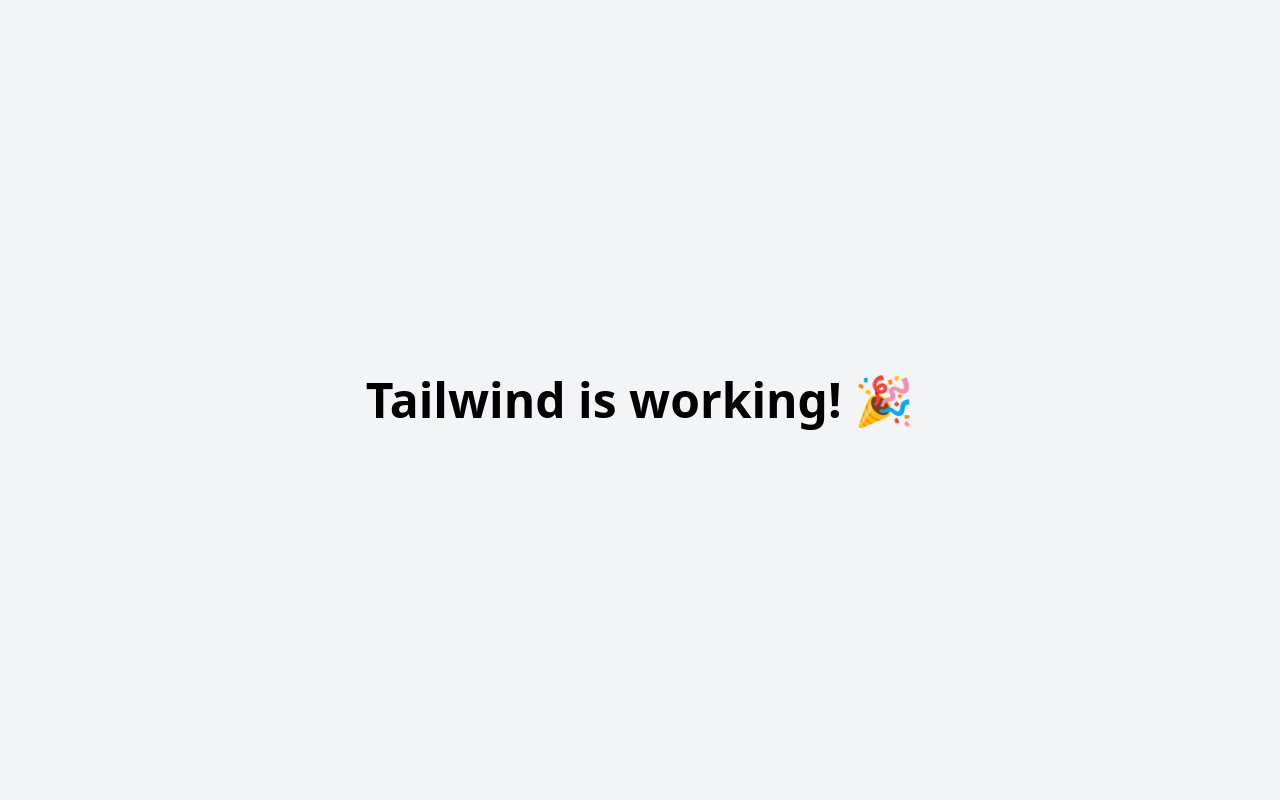
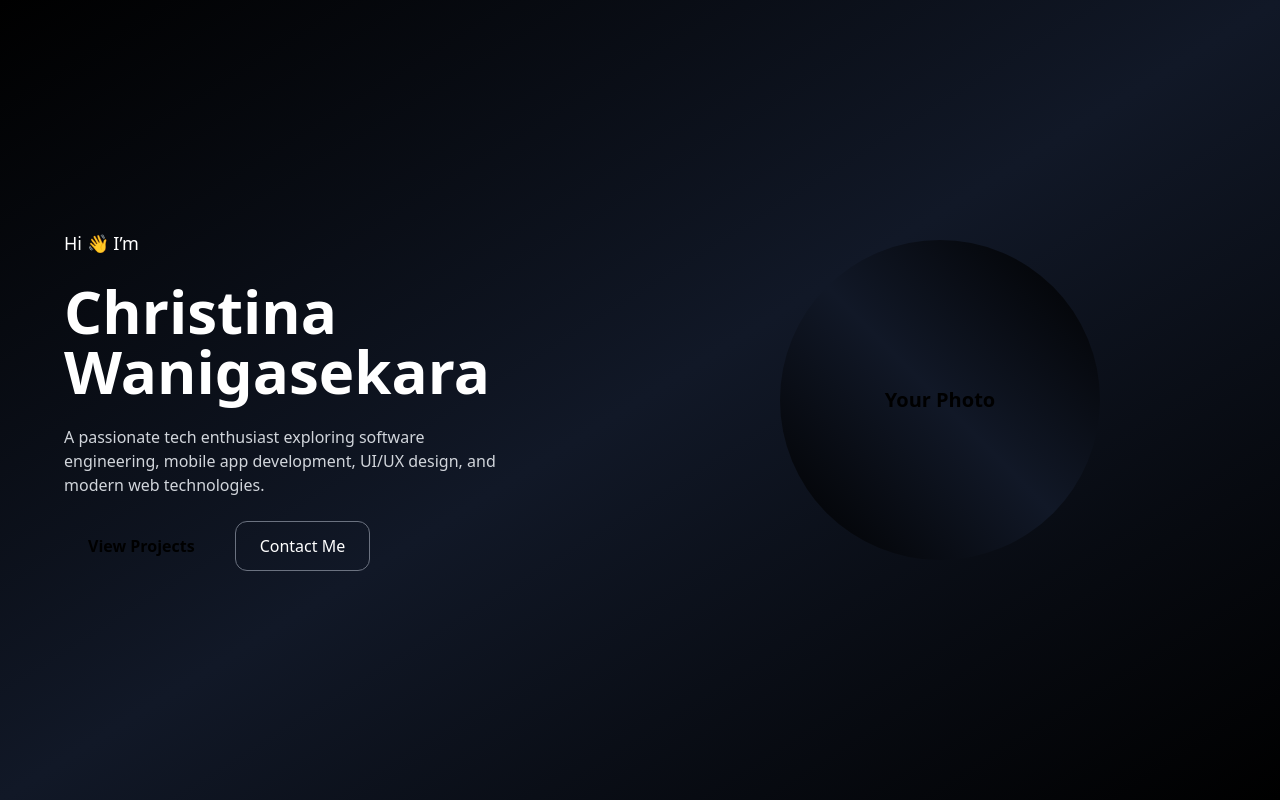
Before and after one commit to M-J-Christina213/christina-wanigasekara-portfolio, a React (Vite) app: page / in a window 1280 px wide. Built offline with nearby package versions, Linux system fonts and the light colour scheme.

Commit message:
💡Simple base layout for hero banner 🫡

```diff
--- a/src/App.jsx
+++ b/src/App.jsx
@@ -1,15 +1,7 @@
-import { useState } from 'react'
-import reactLogo from './assets/react.svg'
-import viteLogo from '/vite.svg'
+import Home from "./pages/Home";
 
 function App() {
-  return (
-    <div className="min-h-screen flex items-center justify-center bg-gray-100 dark:bg-gray-900">
-      <h1 className="text-5xl font-bold text-orange-500">
-        Tailwind is working! 🎉
-      </h1>
-    </div>
-  )
+  return <Home />;
 }
 
-export default App
+export default App;
--- /dev/null
+++ b/src/components/hero/Hero.jsx
@@ -0,0 +1,55 @@
+import { motion } from "framer-motion";
+
+const Hero = () => {
+  return (
+    <section className="min-h-screen flex items-center justify-center px-6 bg-gradient-to-br from-black via-gray-900 to-black text-white">
+      <div className="max-w-6xl w-full grid grid-cols-1 md:grid-cols-2 gap-12 items-center">
+
+        {/* LEFT CONTENT */}
+        <motion.div
+          initial={{ opacity: 0, y: 40 }}
+          animate={{ opacity: 1, y: 0 }}
+          transition={{ duration: 0.8 }}
+          className="space-y-6"
+        >
+          <p className="text-orange-400 text-lg">Hi 👋 I’m</p>
+
+          <h1 className="text-4xl md:text-6xl font-bold leading-tight">
+            Christina <br />
+            <span className="text-orange-500">Wanigasekara</span>
+          </h1>
+
+          <p className="text-gray-300 max-w-md">
+            A passionate tech enthusiast exploring software engineering,
+            mobile app development, UI/UX design, and modern web technologies.
+          </p>
+
+          <div className="flex gap-4">
+            <button className="px-6 py-3 rounded-xl bg-orange-500 text-black font-semibold hover:bg-orange-400 transition">
+              View Projects
+            </button>
+
+            <button className="px-6 py-3 rounded-xl border border-gray-500 hover:border-orange-400 transition">
+              Contact Me
+            </button>
+          </div>
+        </motion.div>
+
+        {/* RIGHT CONTENT (IMAGE PLACEHOLDER) */}
+        <motion.div
+          initial={{ opacity: 0, scale: 0.9 }}
+          animate={{ opacity: 1, scale: 1 }}
+          transition={{ duration: 0.8, delay: 0.2 }}
+          className="flex justify-center"
+        >
+          <div className="w-64 h-64 md:w-80 md:h-80 rounded-full bg-gradient-to-tr from-orange-500 to-pink-500 flex items-center justify-center text-black font-bold text-xl">
+            Your Photo
+          </div>
+        </motion.div>
+
+      </div>
+    </section>
+  );
+};
+
+export default Hero;
--- a/src/pages/Home.jsx
+++ b/src/pages/Home.jsx
@@ -0,0 +1,11 @@
+import Hero from "../components/hero/Hero";
+
+const Home = () => {
+  return (
+    <>
+      <Hero />
+    </>
+  );
+};
+
+export default Home;
```
Also changed, not shown: src/components/hero/HeroImage.jsx (added).
